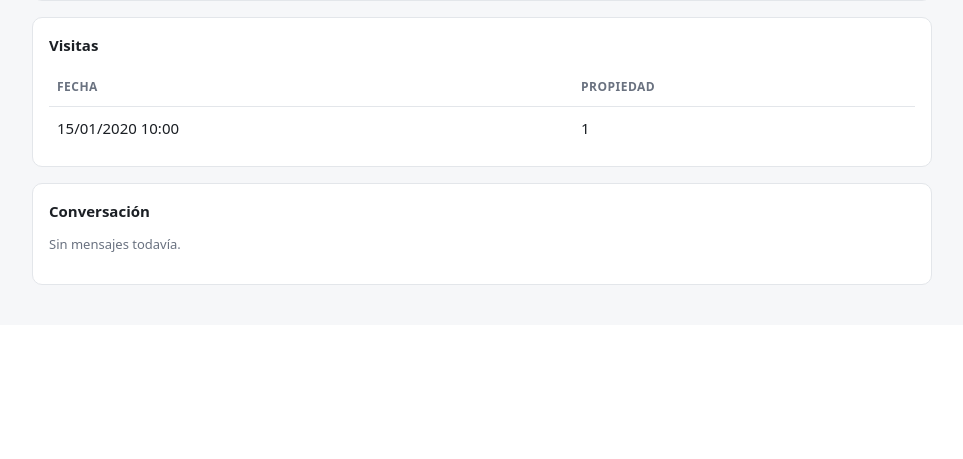
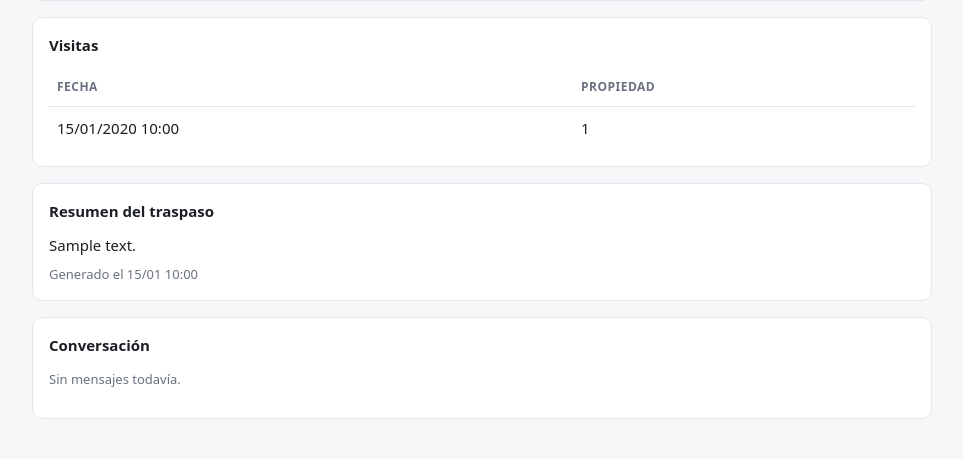
Before and after one commit to softserve-leads-inmobiliaria/SoftServe-Agente-Lead-Inmobiliaro, a FastAPI app: template services/panel/app/templates/lead_detail.html in a window 1280 px wide. Shown: the part 704-1163 px from the top of the page, without its empty margins (158-1121 px from the left). Before the commit the page ends 989 px from the top, so only its background shows below. Run offline with FastAPI, Linux system fonts and the light colour scheme; the template is opened without the code that fills it: most values are stand-ins (such as "Sample title", 1, 10 or a date in 2020).

Commit message:
feat(A-16): Display handoff summary on lead detail page
- Add handoff summary section to lead_detail.html template with conditional rendering
- Show summary text and generation timestamp when handoff_summary is present
- Position summary section before conversation transcript for visibility
- Add test to verify handoff summary displays correctly on lead detail page
- Add test to verify summary section is hidden when no handoff summary exists
- Completes handoff summary feature integration for advisor context

```diff
--- a/services/panel/app/templates/lead_detail.html
+++ b/services/panel/app/templates/lead_detail.html
@@ -71,6 +71,16 @@
   {% endif %}
 </div>
 
+{% if lead.handoff_summary %}
+<div class="card">
+  <h2 style="font-size:15px;margin:0 0 12px">Resumen del traspaso</h2>
+  <p style="white-space:pre-line;margin:0">{{ lead.handoff_summary }}</p>
+  {% if lead.handoff_summary_at %}
+  <p class="muted" style="margin:8px 0 0">Generado el {{ lead.handoff_summary_at.strftime("%d/%m %H:%M") }}</p>
+  {% endif %}
+</div>
+{% endif %}
+
 <div class="card">
   <h2 style="font-size:15px;margin:0 0 12px">Conversación</h2>
   {% if messages %}
```
Also changed, not shown: services/panel/tests/test_panel.py (+26 -0 lines).
